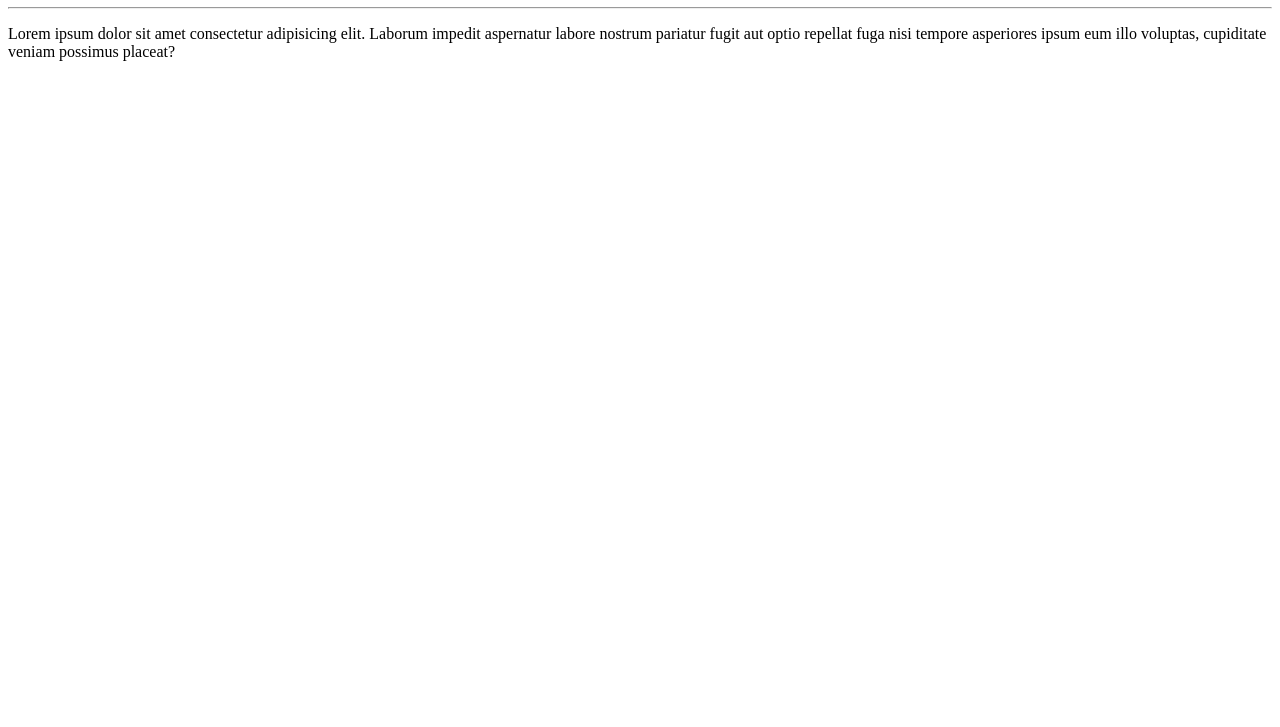
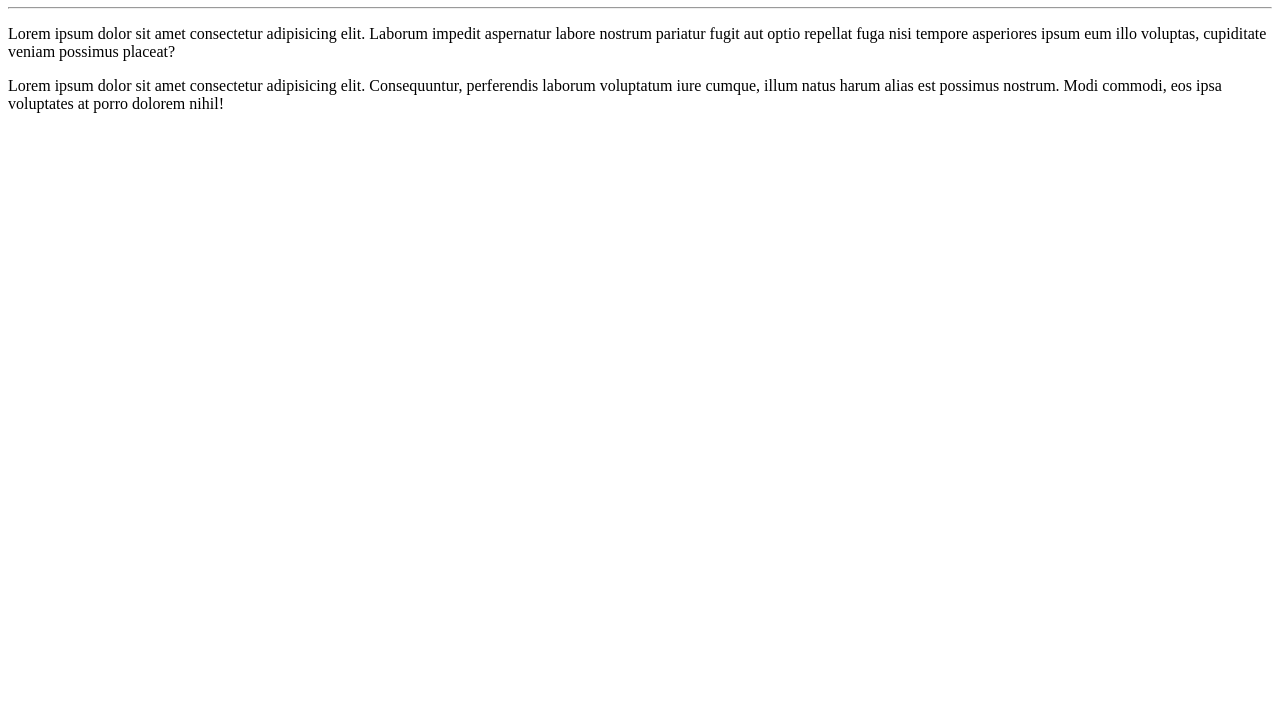
Before and after one commit to Ricardobruffatto/Ola-Mundo, a plain HTML site: page site-exemplo/index.html in a window 1280 px wide. Shown: the part 73-800 px from the top of the page. Drawn offline with Linux system fonts and the light colour scheme.

Commit message:
adicionei um parágrafo

```diff
--- a/site-exemplo/index.html
+++ b/site-exemplo/index.html
@@ -9,5 +9,6 @@
     <h1>Olá, Mundo!</h1>
     <hr>
     <p>Lorem ipsum dolor sit amet consectetur adipisicing elit. Laborum impedit aspernatur labore nostrum pariatur fugit aut optio repellat fuga nisi tempore asperiores ipsum eum illo voluptas, cupiditate veniam possimus placeat?</p>
+    <p>Lorem ipsum dolor sit amet consectetur adipisicing elit. Consequuntur, perferendis laborum voluptatum iure cumque, illum natus harum alias est possimus nostrum. Modi commodi, eos ipsa voluptates at porro dolorem nihil!</p>
 </body>
 </html>
```
